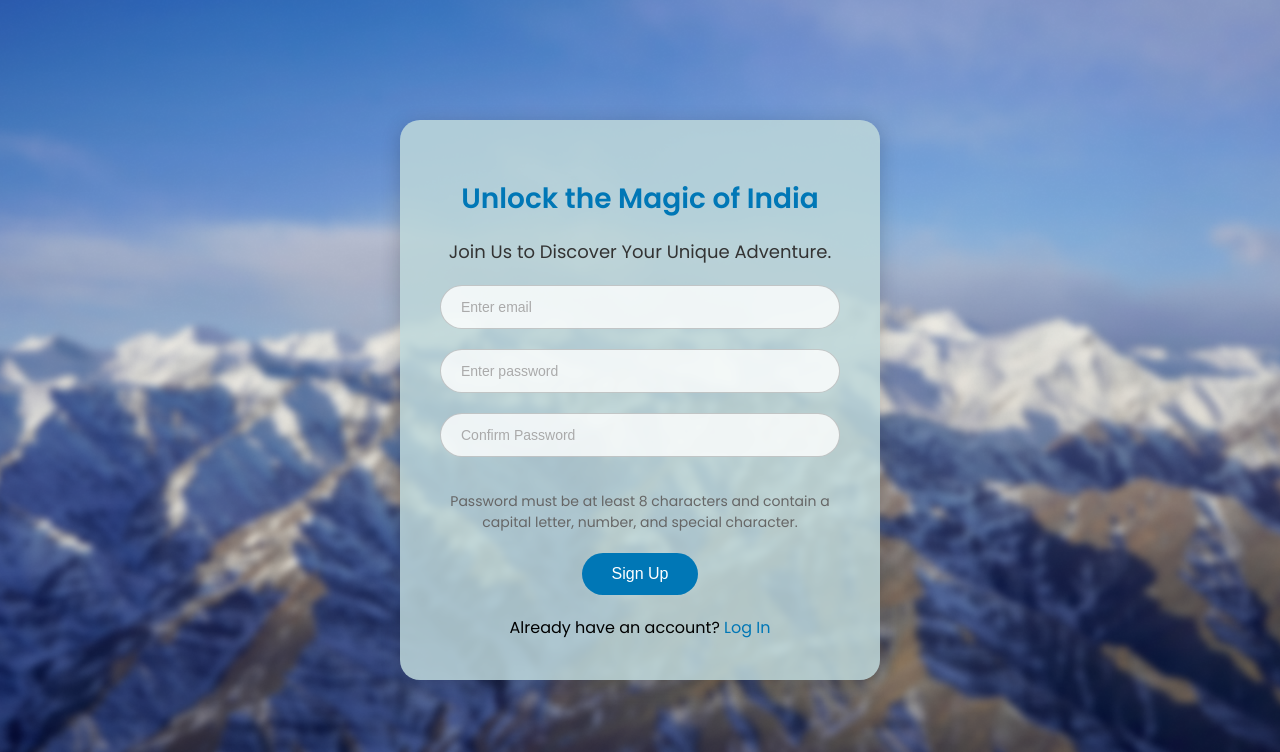
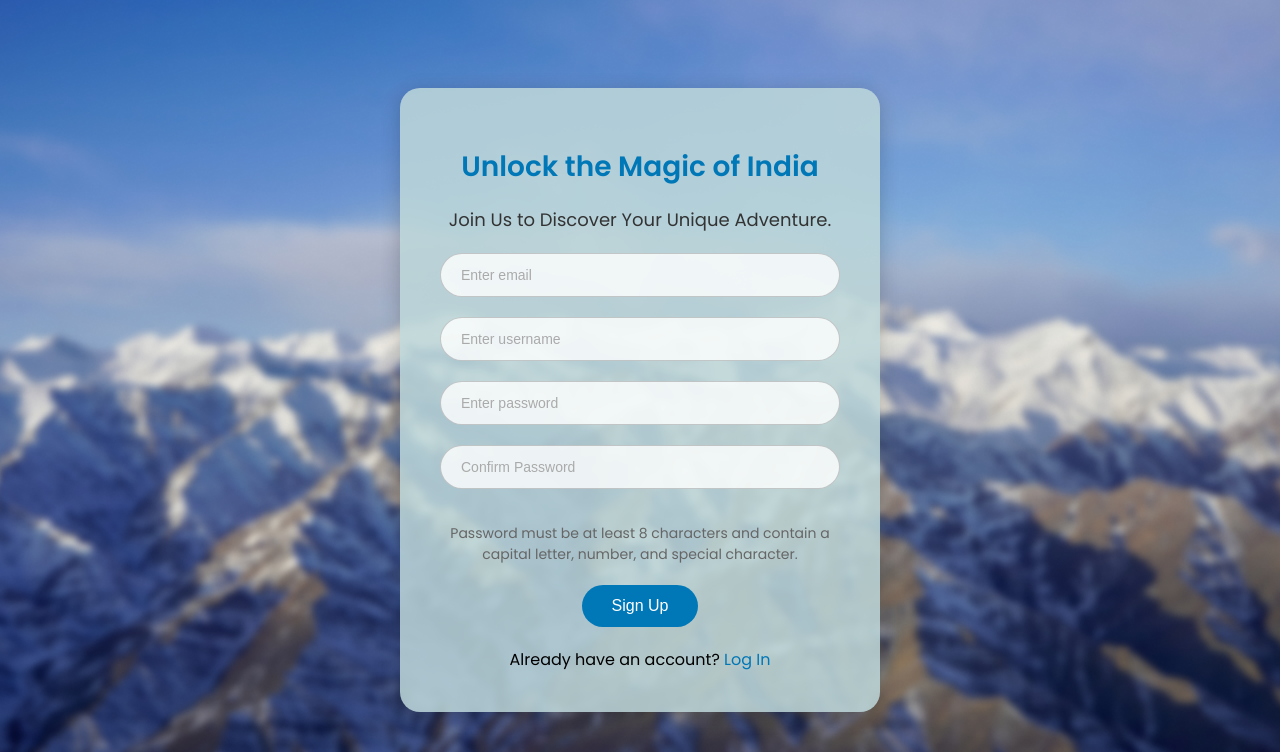
Before and after one commit to shravan-18/ItinerEase-SIH, a Django app: page /signup/ in a window 1280 px wide. Shown: the top 752 px of the page. Run offline with Django 5.2, Linux system fonts and the light colour scheme.

Commit message:
Fixed username bug in dashboard and added username to signup

```diff
--- a/ItenerEase/ItenerApp/templates/ItenerApp/dashboard.html
+++ b/ItenerEase/ItenerApp/templates/ItenerApp/dashboard.html
@@ -270,7 +270,7 @@
     <div class="profile-box">
       <img src="{% static 'img/blank-profile-picture-973460_640.png' %}" alt="Profile">
       <div class="profile-info">
-        <span class="profile-name">Prometheus</span>
+        <span class="profile-name">{{ username }}</span>
       </div>
       <svg class="dropdown-arrow" viewBox="0 0 14 7">
         <path stroke="#FFFFFF" stroke-width="1.5" d="M1 1L7 6L13 1"></path>
--- a/ItenerEase/ItenerApp/templates/ItenerApp/index.html
+++ b/ItenerEase/ItenerApp/templates/ItenerApp/index.html
@@ -33,7 +33,7 @@
             <h2>Let's craft your next Indian getaway.</h2>
             <div class="sign-in-box">
                 <p>Sign In and Let’s Start Planning Your Ideal Indian Getaway!</p>
-                <a href="{% url 'signupuser' %}" class="sign-in-link">Sign-In</a>
+                <a href="{% url 'loginuser' %}" class="sign-in-link">Sign-In</a>
             </div>
             <br/>
             <a href="{% url 'signupuser' %}" class="journey-link">Let's Start Our Journey...</a>
--- a/ItenerEase/ItenerApp/templates/ItenerApp/signupuser.html
+++ b/ItenerEase/ItenerApp/templates/ItenerApp/signupuser.html
@@ -127,6 +127,9 @@
             <!-- Email Field -->
             <input type="email" name="Email Field" placeholder="Enter email" required>
 
+            <!-- Username Field -->
+            <input type="text" name="Username Field" placeholder="Enter username" required>
+
             <!-- Password Field -->
             <input type="password" name="Password Field" placeholder="Enter password" required>
 
--- a/ItenerEase/ItenerApp/views.py
+++ b/ItenerEase/ItenerApp/views.py
@@ -53,16 +53,22 @@ def signupuser(request):
         if functions.check_email(request.POST.get("Email Field")) == False:
             return render(request, "ItenerApp/signupuser.html", {"error": "Invalid Email Address!"})
 
-        # Create a new user...
+        # Check if the passwords match
         if request.POST.get("Password Field") == request.POST.get("Password Confirmation Field"):
             try:
-                user = User.objects.create_user(request.POST['Email Field'], password=request.POST['Password Field'])
+                # Create a new user with username and email
+                user = User.objects.create_user(
+                    username=request.POST['Username Field'],  # Capture username
+                    email=request.POST['Email Field'],  # Capture email
+                    password=request.POST['Password Field']  # Capture password
+                )
                 user.save()
+
+                # Log the user in
                 login(request, user)
                 return redirect('dashboard')
             except IntegrityError:
-                return render(request, "ItenerApp/signupuser.html", {"error": "Email already exists! Please Log in."})
-
+                return render(request, "ItenerApp/signupuser.html", {"error": "Username or Email already exists! Please log in."})
         else:
             return render(request, "ItenerApp/signupuser.html", {"error": "Passwords did not match!"})
 
@@ -104,7 +110,7 @@ def logoutuser(request):
 '''View to render dashboard'''
 @login_required
 def dashboard(request):
-    return render(request, 'ItenerApp/dashboard.html')
+    return render(request, 'ItenerApp/dashboard.html', {'username': request.user.username})
 
 
 '''View for the first starting page of creating a new itenary user'''
```
Also changed, not shown: ItenerEase/db.sqlite3.
